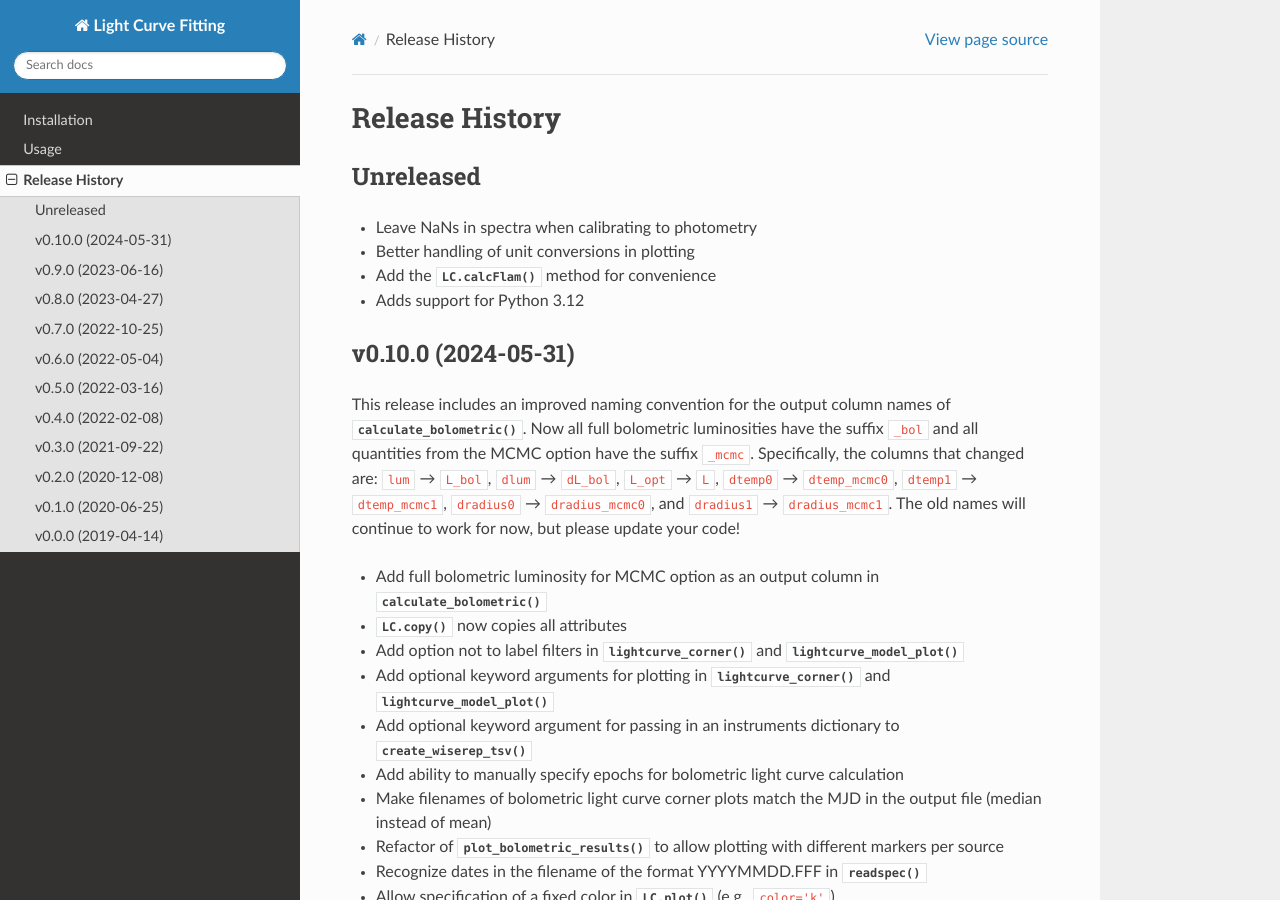
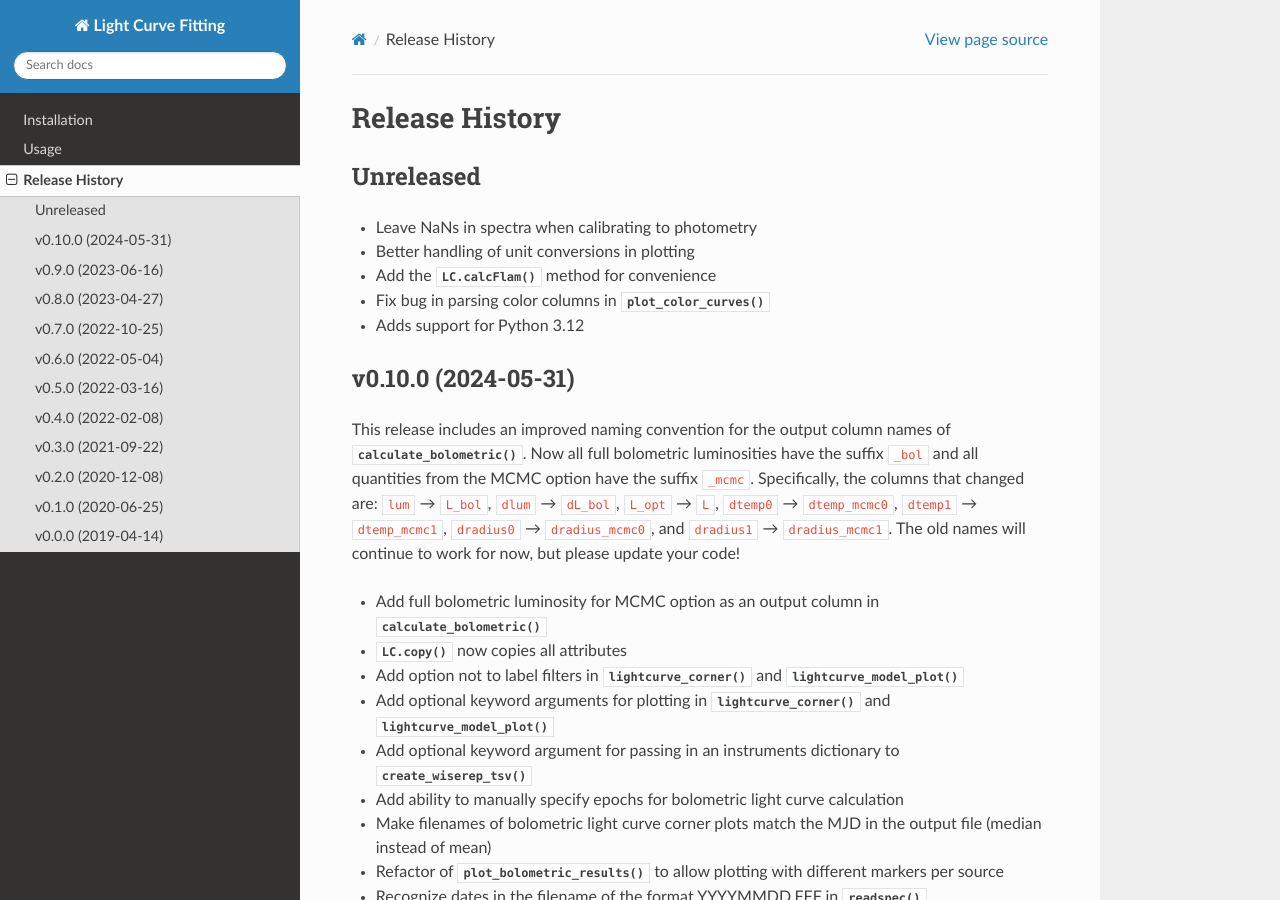
Before and after one commit to griffin-h/lightcurve_fitting, a Sphinx documentation site: the page built from docs/source/release-history.rst, in a window 1280 px wide and 900 px high. Built offline with Sphinx 7.4.7 and the Read the Docs theme 3.1.0, drawn with Linux system fonts in a browser that asks for light colours; pages that are not in the unit, such as notebooks, are missing from menus.

Commit message:
add previous commit to release history

```diff
--- a/docs/source/release-history.rst
+++ b/docs/source/release-history.rst
@@ -7,6 +7,7 @@ Unreleased
 * Leave NaNs in spectra when calibrating to photometry
 * Better handling of unit conversions in plotting
 * Add the :meth:`.LC.calcFlam` method for convenience
+* Fix bug in parsing color columns in :func:`.plot_color_curves`
 * Adds support for Python 3.12
 
 v0.10.0 (2024-05-31)
```
